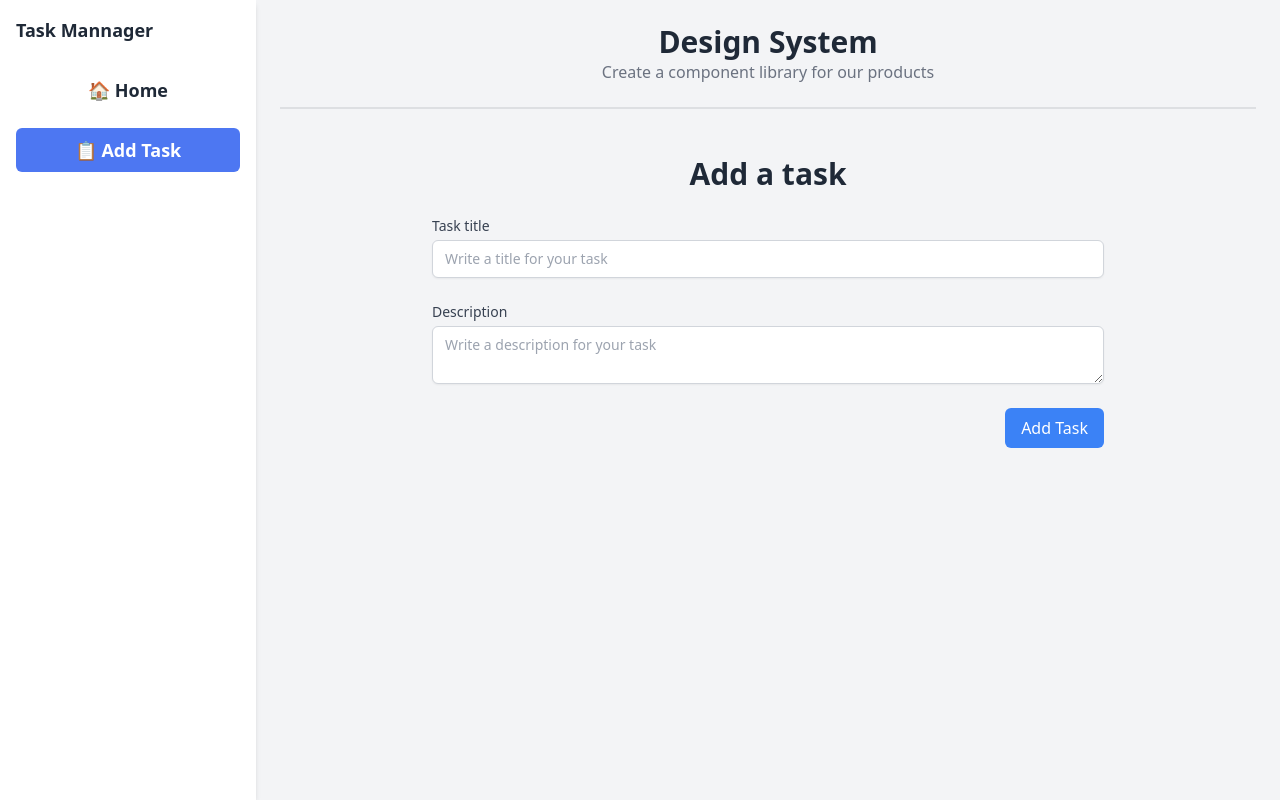
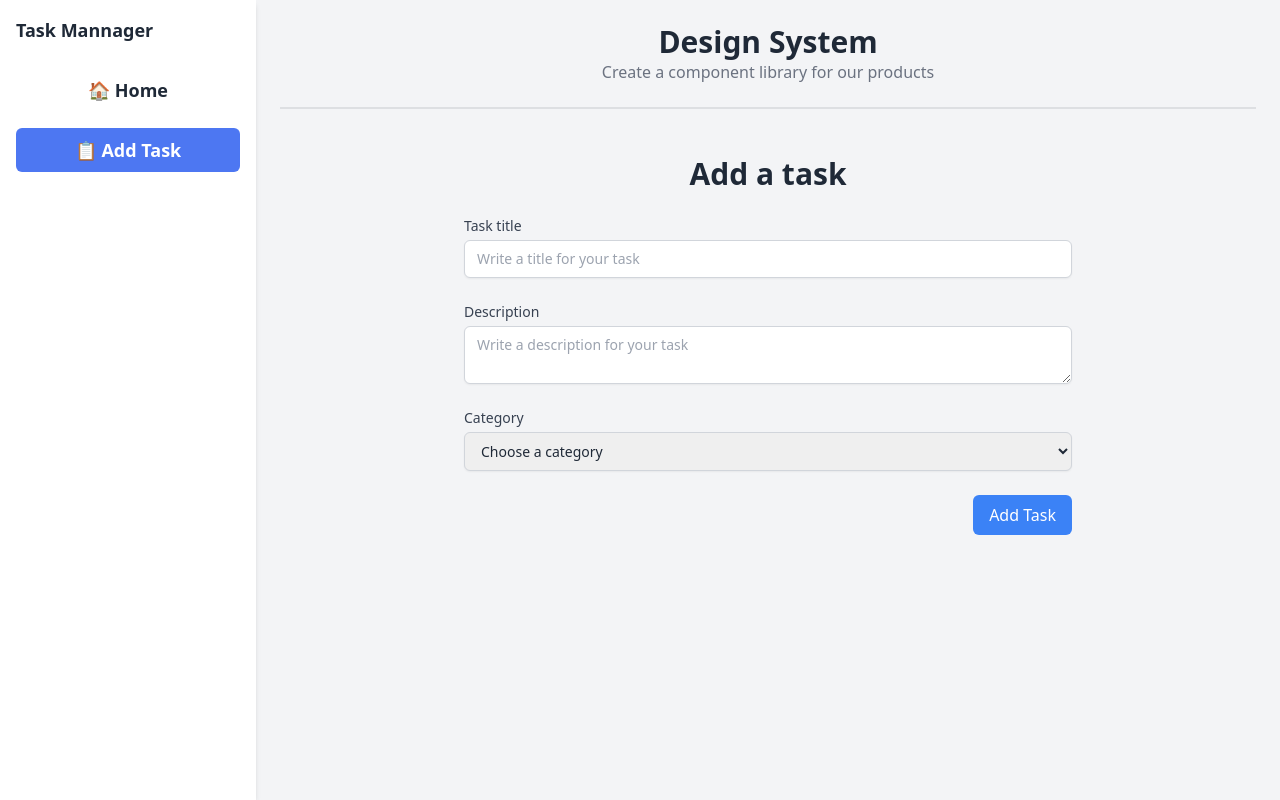
Before and after one commit to rianhasansiam/Task-Management-App, a React (Vite) app: page /taskPage/taskAdd in a window 1280 px wide. Built offline with nearby package versions, Linux system fonts and the light colour scheme.

Commit message:
taskadd pasge added

```diff
--- a/src/Page/TaskAdd.jsx
+++ b/src/Page/TaskAdd.jsx
@@ -14,9 +14,8 @@ const TaskAdd = () => {
     <>
       <div className="divider"></div>
 
-    <div className="max-w-2xl mx-auto mt-10">
-
-      <div className="text-3xl font-bold mb-6 text-center">Add a task</div>
+      <div className="max-w-2xl mx-auto mt-10 px-4 md:px-8">
+        <div className="text-2xl md:text-3xl font-bold mb-6 text-center">Add a task</div>
         <div className="space-y-6">
 
           {/* Task Title */}
@@ -49,7 +48,22 @@ const TaskAdd = () => {
           </div>
 
           {/* Category Selection */}
-
+          <div>
+            <label htmlFor="category" className="block text-sm font-medium text-gray-700">
+              Category
+            </label>
+            <select
+              id="category"
+              value={category}
+              onChange={(e) => setCategory(e.target.value)}
+              className="mt-1 block w-full px-3 py-2 border border-gray-300 rounded-md shadow-sm focus:ring-blue-500 focus:border-blue-500 sm:text-sm"
+            >
+              <option value="">Choose a category</option>
+              <option value="Personal">Personal</option>
+              <option value="Work">Work</option>
+              <option value="Shopping">Shopping</option>
+            </select>
+          </div>
 
           {/* Add Task Button */}
           <div className="flex justify-end">
```
Lines whose indentation alone changed are shown as unchanged.
